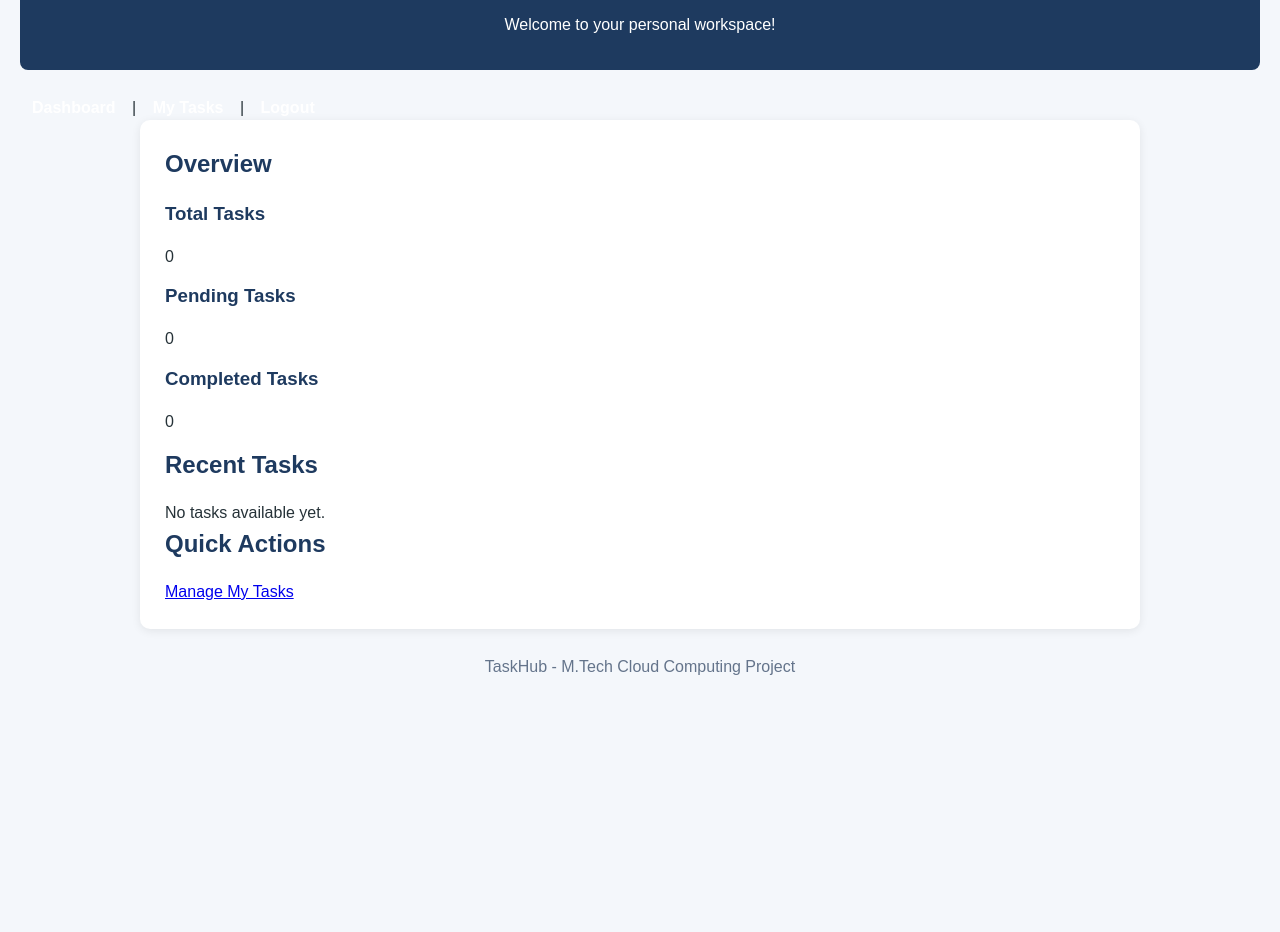
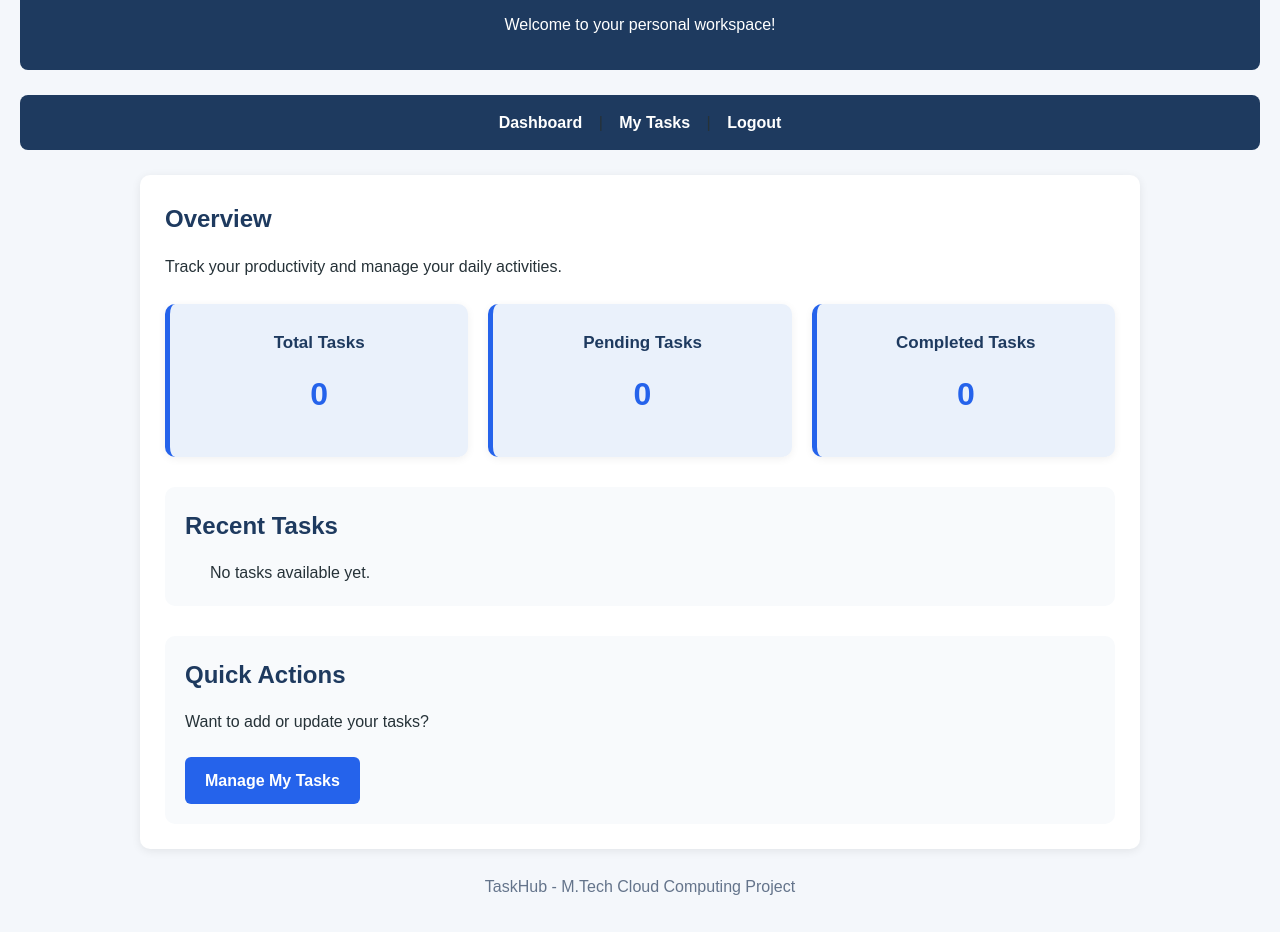
Before and after one commit to ania105/TaskHub, a plain HTML site: page frontend/dashboard.html in a window 1280 px wide. Shown: the part 94-1026 px from the top of the page. Before the commit the page ends 806 px from the top, so only its background shows below. Drawn offline with Linux system fonts and the light colour scheme.

Commit message:
Improve dashboard layout and styling

```diff
--- a/frontend/css/style.css
+++ b/frontend/css/style.css
@@ -24,7 +24,11 @@ header {
 }
 
 nav {
-    margin-top: 12px;
+    background-color: #1e3a5f;
+    padding: 15px;
+    margin: 0 auto 25px;
+    text-align: center;
+    border-radius: 8px;
 }
 
 nav a {
@@ -137,3 +141,71 @@ footer {
         font-size: 13px;
     }
 }
+
+
+
+/* Dashboard Styling */
+
+.dashboard-stats {
+    display: grid;
+    grid-template-columns: repeat(3, 1fr);
+    gap: 20px;
+    margin: 25px 0;
+}
+
+.stat-card {
+    background-color: #eaf1fb;
+    padding: 25px;
+    border-radius: 10px;
+    text-align: center;
+    border-left: 5px solid #2563eb;
+    box-shadow: 0 2px 8px rgba(0, 0, 0, 0.06);
+}
+
+.stat-card h3 {
+    margin-bottom: 12px;
+    font-size: 17px;
+}
+
+.stat-card p {
+    font-size: 32px;
+    font-weight: bold;
+    color: #2563eb;
+}
+
+.dashboard-section {
+    margin-top: 30px;
+    padding: 20px;
+    background-color: #f8fafc;
+    border-radius: 10px;
+}
+
+.dashboard-section ul {
+    padding-left: 25px;
+}
+
+.dashboard-section li {
+    padding: 8px 0;
+    border-bottom: 1px solid #e2e8f0;
+}
+
+.action-button {
+    display: inline-block;
+    background-color: #2563eb;
+    color: white;
+    text-decoration: none;
+    padding: 11px 20px;
+    border-radius: 6px;
+    margin-top: 10px;
+    font-weight: bold;
+}
+
+.action-button:hover {
+    background-color: #1d4ed8;
+}
+
+@media (max-width: 700px) {
+    .dashboard-stats {
+        grid-template-columns: 1fr;
+    }
+}
--- a/frontend/dashboard.html
+++ b/frontend/dashboard.html
@@ -23,32 +23,40 @@
     <main>
 
         <h2>Overview</h2>
+        <p>Track your productivity and manage your daily activities.</p>
 
-        <section>
-            <h3>Total Tasks</h3>
-            <p id="totalTasks">0</p>
+        <section class="dashboard-stats">
+
+            <div class="stat-card">
+                <h3>Total Tasks</h3>
+                <p id="totalTasks">0</p>
+            </div>
+
+            <div class="stat-card">
+                <h3>Pending Tasks</h3>
+                <p id="pendingTasks">0</p>
+            </div>
+
+            <div class="stat-card">
+                <h3>Completed Tasks</h3>
+                <p id="completedTasks">0</p>
+            </div>
+
         </section>
 
-        <section>
-            <h3>Pending Tasks</h3>
-            <p id="pendingTasks">0</p>
-        </section>
-
-        <section>
-            <h3>Completed Tasks</h3>
-            <p id="completedTasks">0</p>
-        </section>
-
-        <section>
+        <section class="dashboard-section">
             <h2>Recent Tasks</h2>
             <ul id="recentTasks">
                 <li>No tasks available yet.</li>
             </ul>
         </section>
 
-        <section>
+        <section class="dashboard-section">
             <h2>Quick Actions</h2>
-            <a href="tasks.html">Manage My Tasks</a>
+            <p>Want to add or update your tasks?</p>
+            <a class="action-button" href="tasks.html">
+                Manage My Tasks
+            </a>
         </section>
 
     </main>
```
